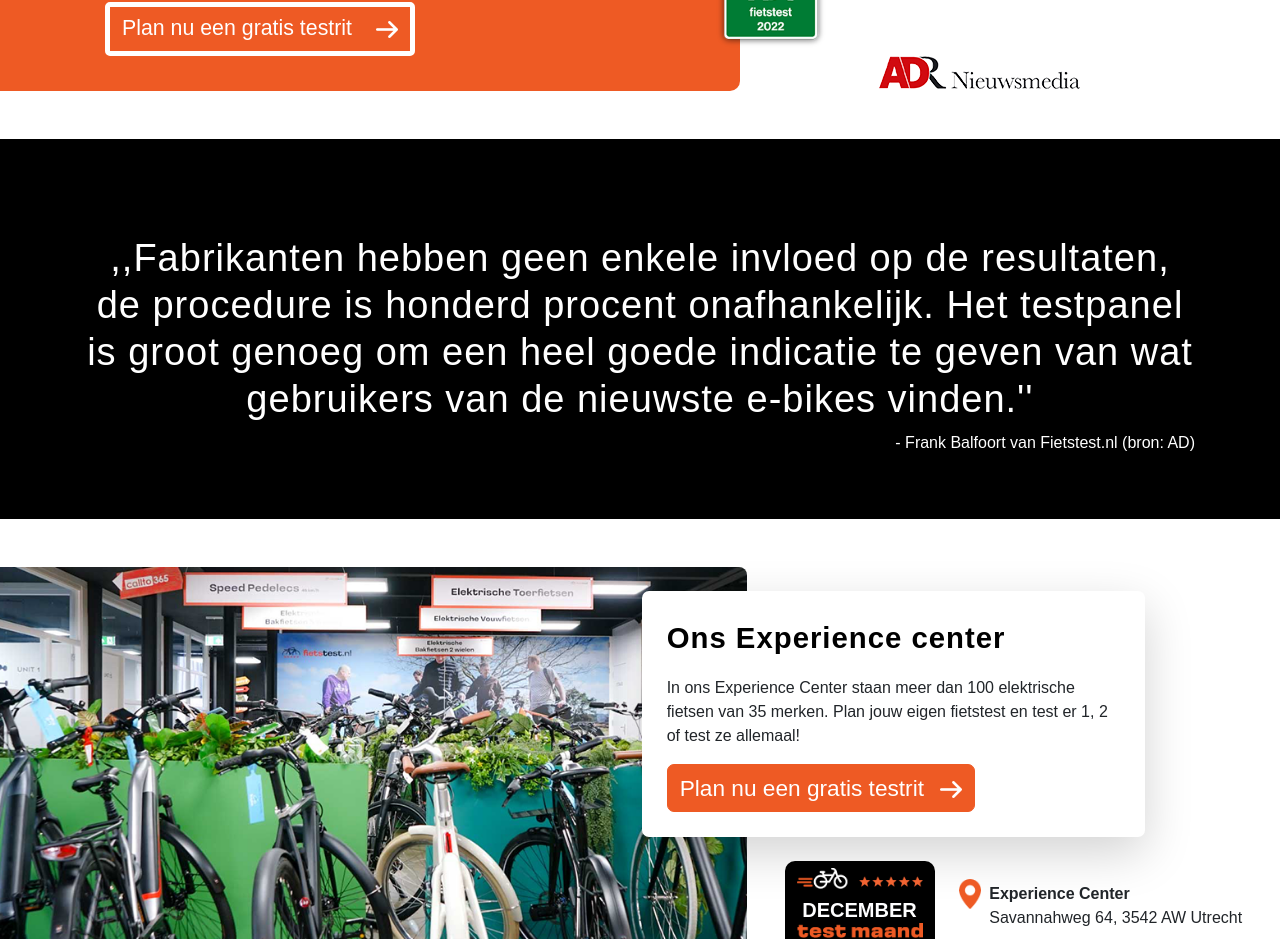
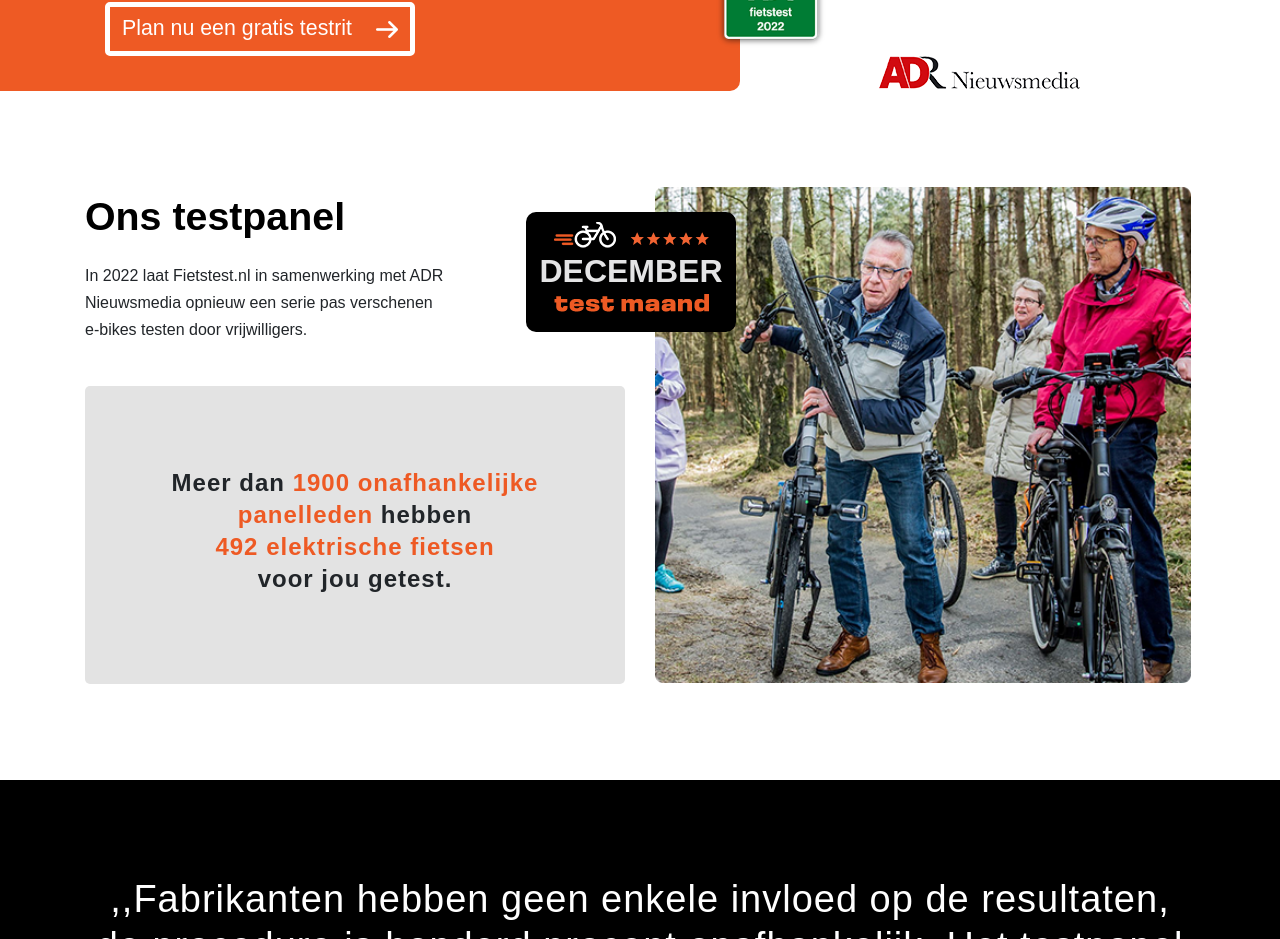
Before and after one commit to Raheel-Afzal/bike-test, a React (Create React App) app: page / in a window 1280 px wide. Shown: the part 1540-2479 px from the top of the page. Built offline with nearby package versions, Linux system fonts and the light colour scheme.

Commit message:
OnsTesting Added

```diff
--- a/src/assets/css/style.css
+++ b/src/assets/css/style.css
@@ -252,14 +252,15 @@
 }
 
 .exp-card {
-    margin-left: -120px ;
+    margin-left: -120px;
     padding: 25px;
     background-color: #fff;
     border-radius: 7px;
 }
-@media only screen and (max-width: 992px){
+
+@media only screen and (max-width: 992px) {
     .exp-card {
-        margin: auto ;
+        margin: auto;
 
     }
 }
@@ -302,3 +303,73 @@
 .sticker-sm img {
     width: 90%
 }
+
+
+
+
+
+
+.ons-title {
+    font-size: 29.5pt;
+    color: #000;
+    font-weight: bold
+}
+
+.ons-Para {
+    font-size: 12pt;
+    line-height: 27px;
+    width: 67%;
+}
+
+
+
+.ons-card {
+    margin-top: 8%;
+    border-radius: 5px;
+    background-color: #e3e3e3;
+    text-align: center;
+    padding: 15%  0 15% 0;
+}
+
+
+.ons-card-text,
+.ons-card-text span {
+    font-size: 24px;
+    letter-spacing: 1px;
+    line-height: 32px;
+    font-weight: 700
+}
+
+.ons-card-text span {
+    color: #ee5a24
+}
+
+
+.ons-sticker{
+    position: absolute;
+    background: #000;
+    border-radius: 10px;
+    color: #e4e4e5;
+    width: 210px;
+    height: 120px;
+    text-align: center;
+    top:5%;
+    left: 80%;
+    padding: 10px;
+    z-index: 9999;
+
+}
+
+
+
+
+
+
+
+.OnsStyle {
+    transform: translate(-900px, 0px);
+    transition: transform 0.5s ease 0s;
+    flex-basis: 450px;
+    visibility: visible;
+    height: auto;
+}
--- /dev/null
+++ b/src/components/OnsTestPanel.jsx
@@ -0,0 +1,50 @@
+import React from "react";
+import { Col, Container, Row } from "react-bootstrap";
+import testmaand from "../assets/img/testmaand.png";
+import stars from "../assets/img/black-sticker-img.png";
+import WheelUp from "../assets/img/wheel-up.png";
+
+const OnsTestPanel = () => {
+  return (
+    <Container className="my-5 py-5">
+      <Row>
+        <Col lg={6}>
+          <p className="ons-title">Ons testpanel</p>
+          <p className="ons-Para">
+            In 2022 laat Fietstest.nl in samenwerking met ADR Nieuwsmedia
+            opnieuw een serie pas verschenen e-bikes testen door vrijwilligers.
+          </p>
+
+          <Container className="ons-card">
+            <h6 className="ons-card-text">
+              Meer dan
+              <span>
+                {" "}
+                1900 onafhankelijke
+                <br />
+                panelleden
+              </span>{" "}
+              hebben
+              <br />
+              <span>492 elektrische fietsen</span>
+              <br /> voor jou getest.
+            </h6>
+          </Container>
+
+          <div className="ons-sticker  d-md-block d-none">
+            <img src={stars} alt="" />
+            <h2 className="m-0 mt-1">
+              <b>DECEMBER</b>
+            </h2>
+            <img src={testmaand} alt="" />
+          </div>
+        </Col>
+        <Col lg={6}  sm={12} className="mt-2 mt-md-0 ">
+          <img src={WheelUp} width="99.2%" alt="" />
+        </Col>
+      </Row>
+    </Container>
+  );
+};
+
+export default OnsTestPanel;
--- a/src/views/MainView.jsx
+++ b/src/views/MainView.jsx
@@ -2,6 +2,7 @@ import React from "react";
 import BlackContainer from "../components/BlackContainer";
 import Experience from "../components/Experience";
 import GreyBoard from "../components/GreyBoard";
+import OnsTestPanel from "../components/OnsTestPanel";
 import Quotation from "../components/Quotation";
 import WhiteRibbon from "../components/WhiteRibbon";
 import Wie from "../components/Wie"
@@ -12,6 +13,7 @@ const MainView = () => {
       <WhiteRibbon />
       <GreyBoard/>
       <Wie/>
+      <OnsTestPanel/>
       <Quotation/>
       <Experience/>
     </>
```
